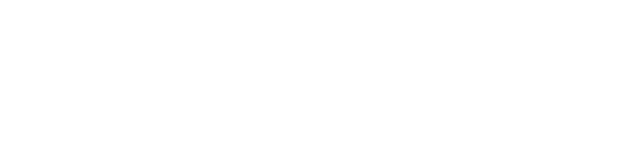
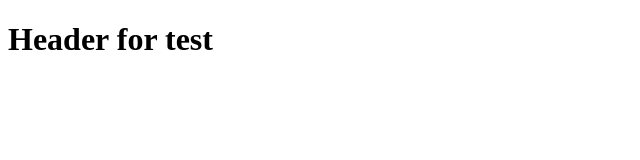
Before and after one commit to mamakity/test-for-start, a plain HTML site: page index.html in a window 1280 px wide. Shown: the whole page, without its empty margins (0-640 px from the left). Drawn offline with Linux system fonts and the light colour scheme.

Commit message:
Update index.html
added the first header

```diff
--- a/index.html
+++ b/index.html
@@ -8,5 +8,6 @@
 </head>
 <body>
 
+<h1> Header for test </h1>
 </body>
 </html>
```
